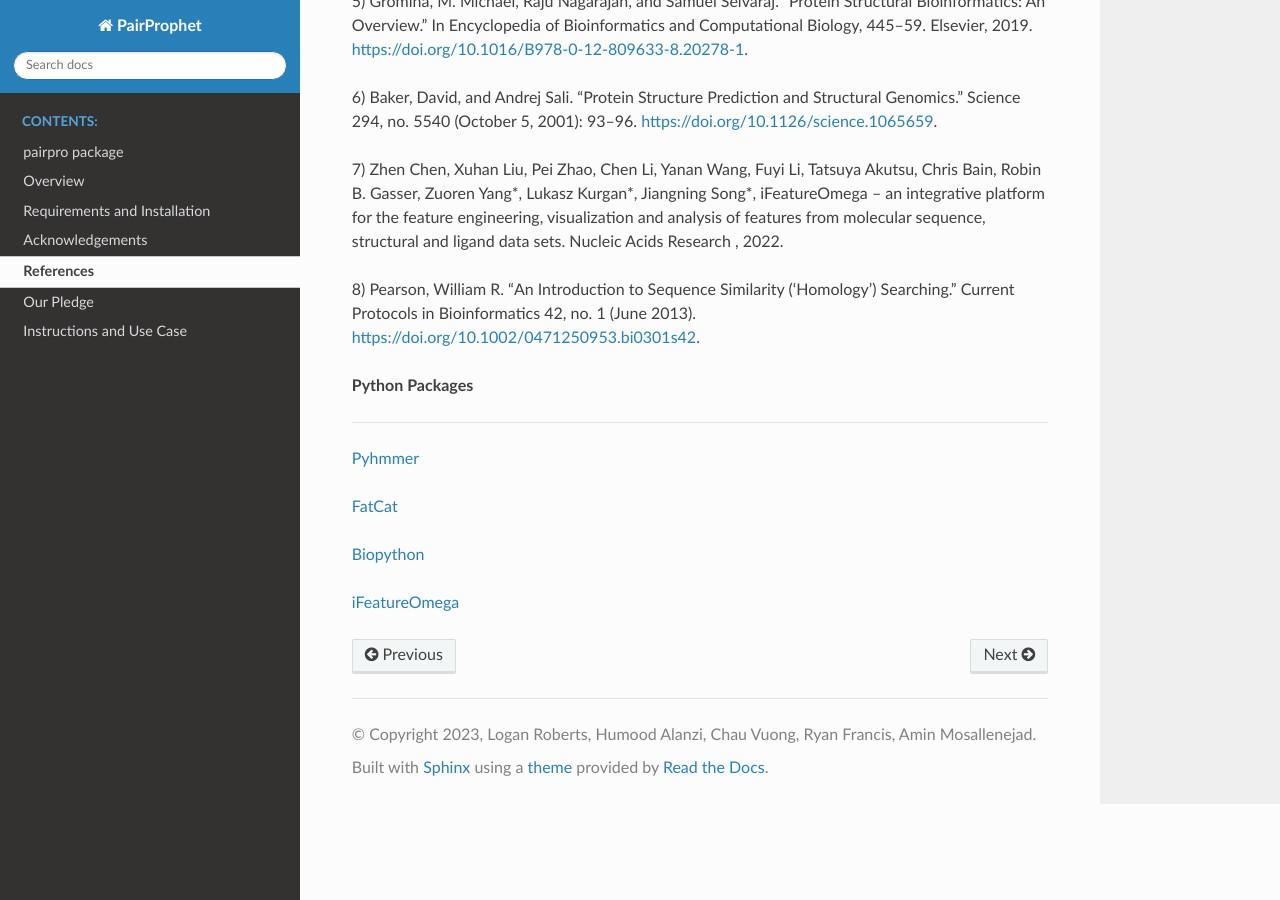
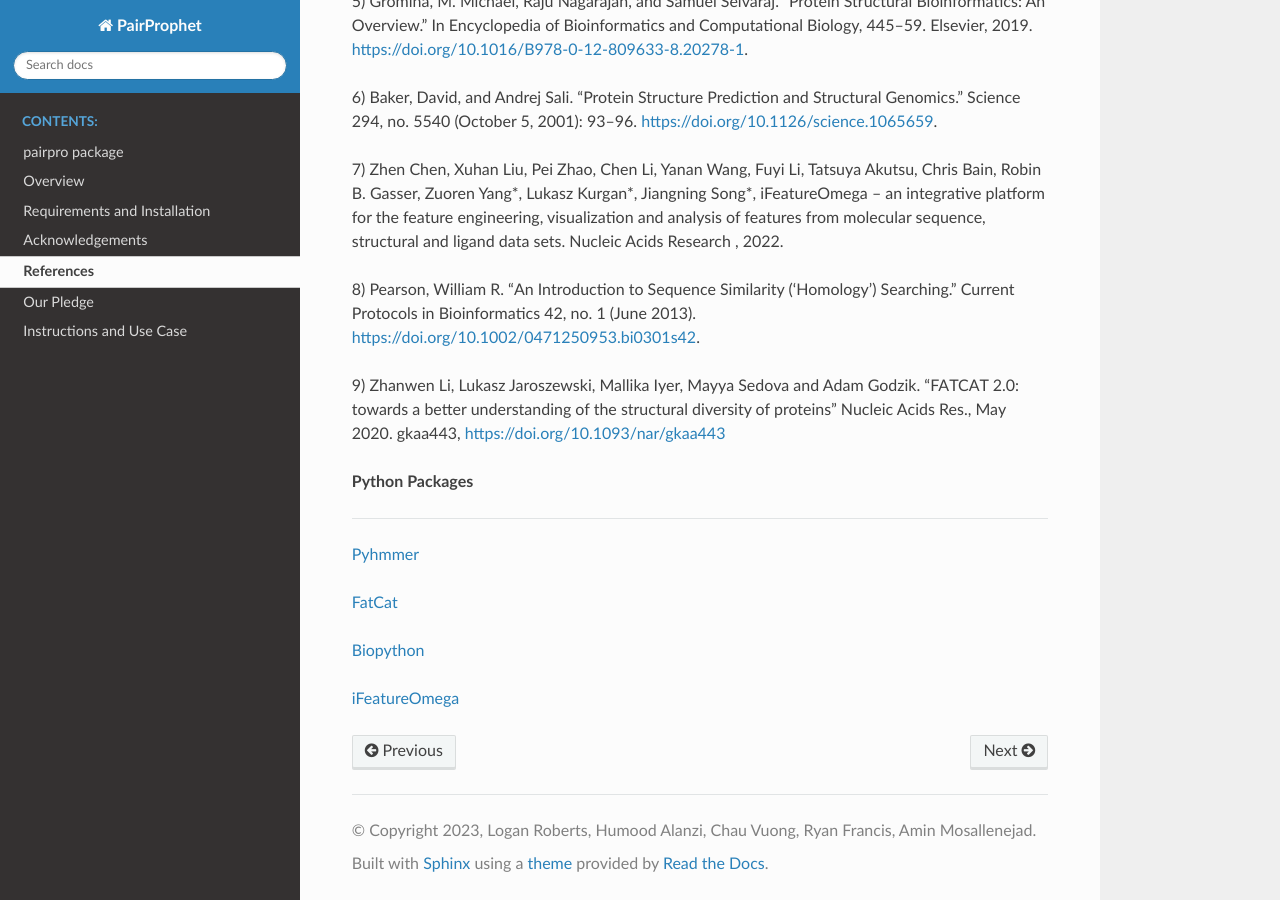
Before and after one commit to learn2therm/PairProphet, a Sphinx documentation site: the page built from docs/Contents/References.rst, in a window 1280 px wide and 900 px high, scrolled down 579 px. Built offline with Sphinx 7.4.7 and the Read the Docs theme 2.0.0, drawn with Linux system fonts in a browser that asks for light colours.

Commit message:
update references to include fatcat

```diff
--- a/docs/Contents/References.rst
+++ b/docs/Contents/References.rst
@@ -20,6 +20,8 @@ References
 
 | 8) Pearson, William R. “An Introduction to Sequence Similarity (‘Homology’) Searching.” Current Protocols in Bioinformatics 42, no. 1 (June 2013). https://doi.org/10.1002/0471250953.bi0301s42.
 
+| 9) Zhanwen Li, Lukasz Jaroszewski, Mallika Iyer, Mayya Sedova and Adam Godzik. "FATCAT 2.0: towards a better understanding of the structural diversity of proteins"  Nucleic Acids Res., May 2020. gkaa443, https://doi.org/10.1093/nar/gkaa443
+
 | **Python Packages**
 ****************
 
```
